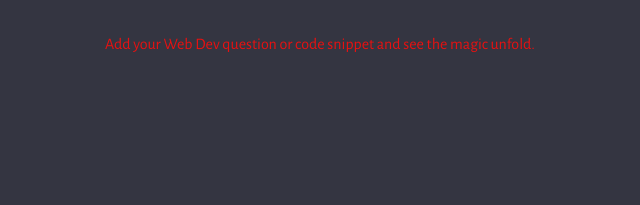
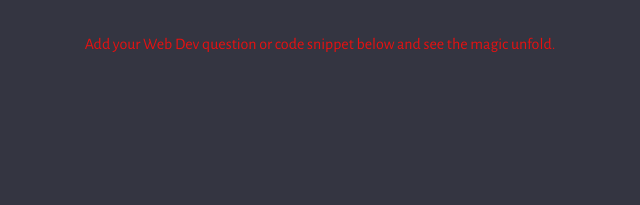
Before and after one commit to Nagacash/naga-codex, a website built with Vite: page client/index.html in a window 1280 px wide. Shown: the part 182-387 px from the top of the page, 320-960 px from the left. Built offline with nearby package versions, Linux system fonts and the light colour scheme.

Commit message:
finished the css

```diff
--- a/client/index.html
+++ b/client/index.html
@@ -19,7 +19,7 @@
       will
       help
       edit and suggest code.</p> <br> <a href="http://www.naga-clothing.com" class="head4">Powered by: www.naga-clothing.com</a><br> <br>
-    <p class="head3">Add your Web Dev question or code snippet and see the magic unfold.
+    <p class="head3">Add your Web Dev question or code snippet below and see the magic unfold.
       <br>
     </p>
 
```
